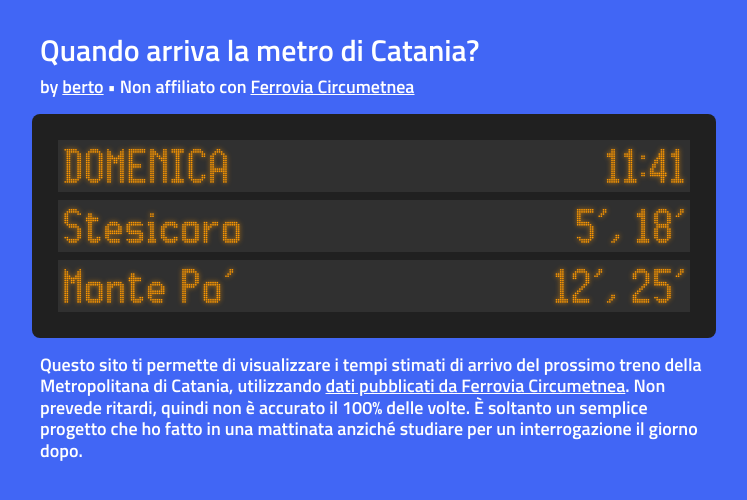
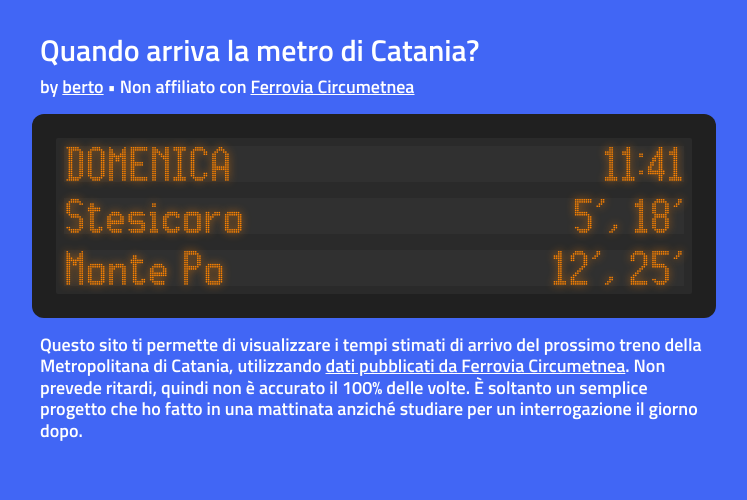
Before and after one commit to 00-berto/quando-arriva-la-metro, a Next.js app: page / in a window 1280 px wide. Shown: the top 500 px of the page, without its empty margins (266-1013 px from the left). Built offline with nearby package versions, Linux system fonts and the light colour scheme.

Commit message:
reso metrotracker più realistico

```diff
--- a/src/app/MetroTracker.tsx
+++ b/src/app/MetroTracker.tsx
@@ -22,7 +22,7 @@ const doto = localFont({
 
 const displayRowClassName =
   doto.className +
-  " flex items-center justify-between gap-3 bg-[#303030] px-1 py-2 md:text-3xl text-2xl leading-[120%] whitespace-nowrap text-[#ff9900] [text-shadow:_0px_0px_5px_#ff9900]";
+  " flex items-center justify-between gap-3 bg-[#303030] px-0 py-0 md:text-3xl text-2xl leading-[120%] whitespace-nowrap text-[#ff8400] [text-shadow:_0px_0px_8px_#ff8400]";
 
 function formatMinutesRemaining(direction: DirectionSchedule | undefined) {
   return (
@@ -80,9 +80,10 @@ export default function MetroTracker() {
 
   return (
     <section
-      className="font-doto flex h-fit w-full flex-col gap-2 rounded-lg bg-[#202020] p-[clamp(16px,3vw,26px)]"
+      className="font-doto flex h-fit w-full flex-col gap-4 rounded-xl bg-[#202020] p-6"
       aria-label="Orario metro in tempo reale"
     >
+      <div className="w-full flex flex-col gap-4 p-2 rounded-xs bg-[#2a2a2a]">
         <div className={displayRowClassName}>
           <span className="text-ellipsis">{tracker?.currentDay ?? "--"}</span>
           <time className="flex-none text-right">
@@ -103,7 +104,7 @@ export default function MetroTracker() {
         </div>
 
         <div className={displayRowClassName}>
-        <span className="text-ellipsis">Monte Po&apos;</span>
+          <span className="text-ellipsis">Monte Po</span>
           <span
             className="flex-none text-right tracking-normal"
             aria-label={`Prossimi arrivi a Monte Po: ${
@@ -119,6 +120,7 @@ export default function MetroTracker() {
             {error}
           </p>
         )}
+      </div>
     </section>
   );
 }
```
Lines whose indentation alone changed are shown as unchanged.
